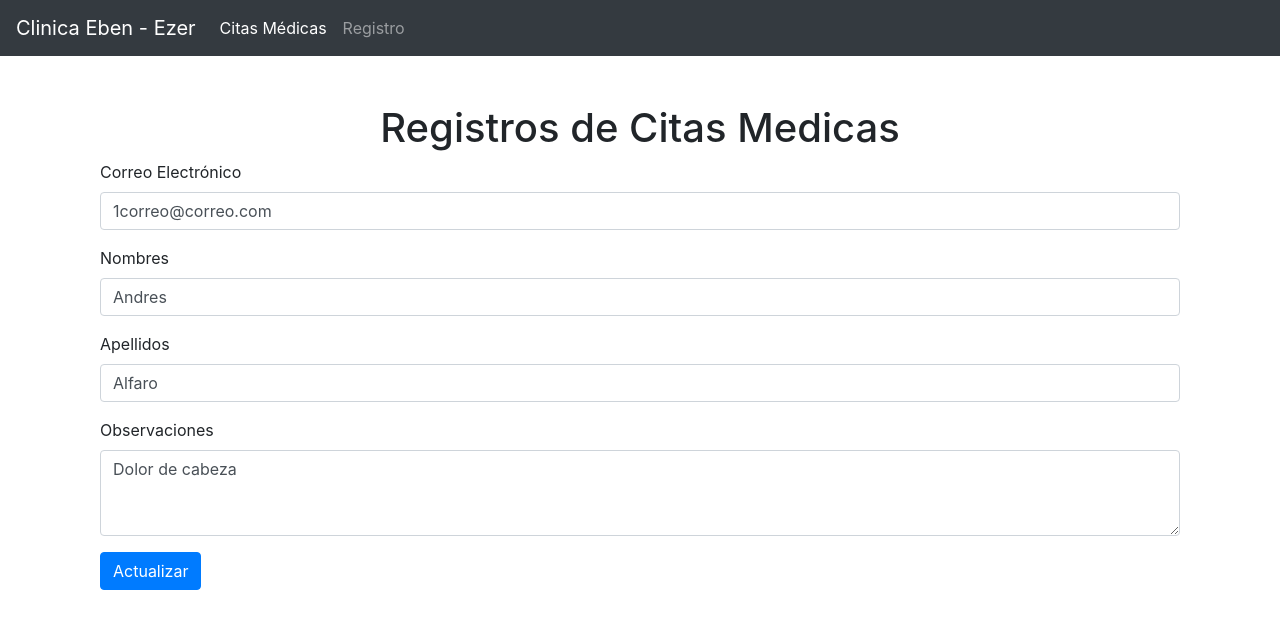
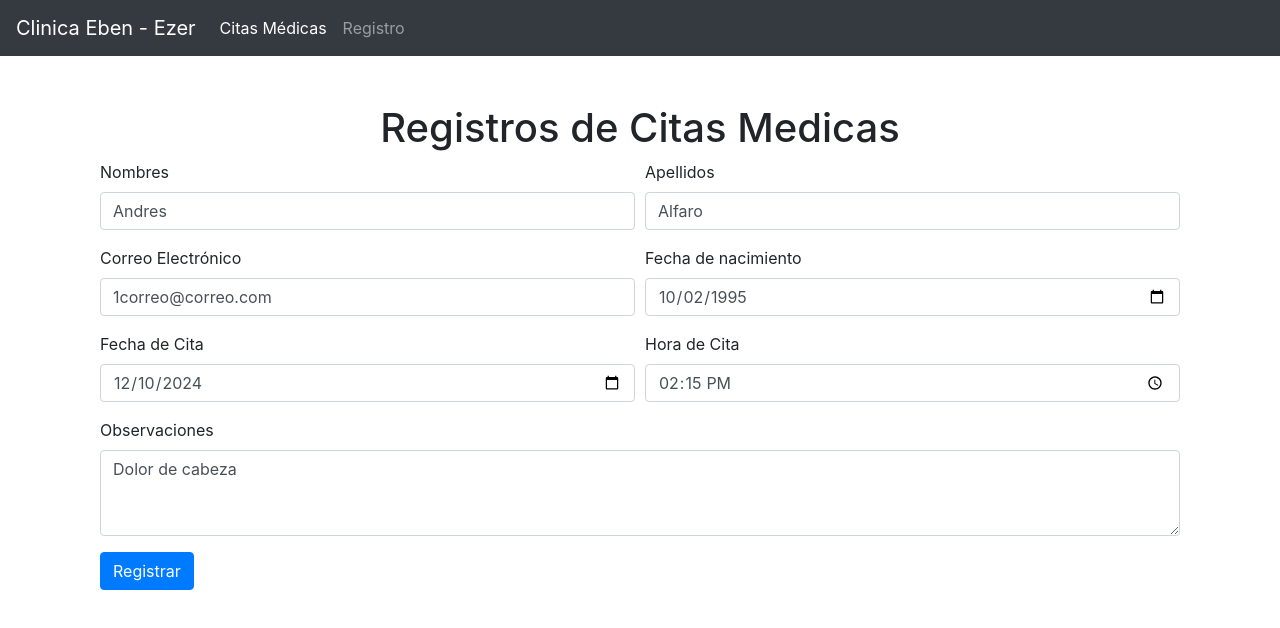
Before and after one commit to Andresalfaro7/medical-appointments, an Angular app: page /actualiza/0 in a window 1280 px wide. Shown: the top 628 px of the page. Built offline with nearby package versions, Linux system fonts and the light colour scheme.

Commit message:
Add appointment

```diff
--- a/src/app/components/register-appointment/register-appointment.component.ts
+++ b/src/app/components/register-appointment/register-appointment.component.ts
@@ -20,8 +20,8 @@ export class RegisterAppointmentComponent {
   inputNames: string = "";
   inputLastnames: string = "";
   inputObservations: string = "";
-  inputBirthDate: Date;
-  inputAppointmentDate: Date;
+  inputBirthDate: Date|null;
+  inputAppointmentDate: Date|null;
   inputAppointmentTime: string = "";
   index: number = 0;
   show: string = "";
@@ -37,7 +37,6 @@ export class RegisterAppointmentComponent {
   }
 
   saveAppoinment(){
-
     let appointment = new RegisterAppoinments(this.inputEmail, this.inputNames, this.inputLastnames, this.inputObservations, this.inputBirthDate, this.inputAppointmentDate, this.inputAppointmentTime);
     let validate = this.validateDataServices.validateForms(appointment);
     console.log(validate);
@@ -47,6 +46,13 @@ export class RegisterAppointmentComponent {
     }
     this.appointmentsServices.addRegisterappointment(appointment);
     alert('Cita registrada a nombre de: '+this.inputNames);
+    this.inputEmail= "";
+    this.inputNames= "";
+    this.inputLastnames= "";
+    this.inputObservations= "";
+    this.inputBirthDate = null;
+    this.inputAppointmentDate = null;
+    this.inputAppointmentTime = "";
     this.backToHome();
   }
 
--- a/src/app/interfaces/register-appointments.model.ts
+++ b/src/app/interfaces/register-appointments.model.ts
@@ -3,11 +3,11 @@ export class RegisterAppoinments {
     names:string = "";
     lastnames:string = "";
     observations: string = "";
-    birthDate: Date;
-    appointmentDate: Date;
+    birthDate: Date | null | string;
+    appointmentDate: Date | null | string;
     appointmentTime: string = "";
 
-    constructor(email:string, names:string,  lastnames:string, observations:string = "Sin observaciones", birthDate:Date, appointmentDate:Date, appointmentTime:string){
+    constructor(email:string, names:string,  lastnames:string, observations:string = "Sin observaciones", birthDate:Date|null|string, appointmentDate:Date|null|string, appointmentTime:string){
         this.email = email;
         this.names = names;
         this.lastnames = lastnames;
--- a/src/app/pages/home/home.component.html
+++ b/src/app/pages/home/home.component.html
@@ -5,12 +5,12 @@
         <div class="card relative" style="width: 18rem;">
             <span class="position-absolute rounded-circle px-2 bg-secondary text-white">{{i+1}}</span>
             <div class="d-flex justify-content-between p-4">
-                <span>{{formatDate(appointment.appointmentDate)}}</span>
+                <span>{{appointment.appointmentDate && formatDate(appointment.appointmentDate)}}</span>
                 <!-- <span>{{appointment.appointmentDate}}</span> -->
                 <span>{{appointment.appointmentTime}}</span>
             </div>
             <h2 class="text-center">{{appointment.names}} {{appointment.lastnames}}</h2>
-            <small class="text-center text-secondary font-italic">Edad: {{calculateAge(appointment.birthDate)}} años</small>
+            <small class="text-center text-secondary font-italic">Edad: {{appointment.birthDate && calculateAge(appointment.birthDate)}} años</small>
             <div class="card-body">
                 <h5 class="card-title">{{appointment.email}}</h5>
                 <h6>Observaciones:</h6>
--- a/src/app/pages/home/home.component.ts
+++ b/src/app/pages/home/home.component.ts
@@ -28,7 +28,7 @@ export class HomeComponent {
     this.appointmentsServices.deleteAppointmnet(index);
   }
 
-  calculateAge(birthDate: Date): number {
+  calculateAge(birthDate: Date|string): number {
     const today = new Date();
     const birthDatePerson = new Date(birthDate);
     let age = today.getFullYear() - birthDatePerson.getFullYear();
@@ -40,7 +40,7 @@ export class HomeComponent {
     return age;
   }
 
-  formatDate(date: Date): string {
+  formatDate(date: Date | string): string {
     console.log(date);
     let dateAppointment = new Date(date);
     const day = dateAppointment.getDate().toString().padStart(2, '0');
--- a/src/app/pages/update-appointment/update-appointment.component.html
+++ b/src/app/pages/update-appointment/update-appointment.component.html
@@ -1,25 +1,46 @@
 <section class="container">
-    <form class="container py-5" (ngSubmit)="updateAppoinment()">
+    <form class="container py-5" (ngSubmit)="updateAppointment()">
         <h1 class="text-center">Registros de Citas Medicas</h1>
-        <div class="form-group">
-            <label for="inputEmail">Correo Electrónico</label>
-            <input type="email" class="form-control" id="inputEmail" name="inputEmail" [(ngModel)]="inputEmail"
-                aria-describedby="emailHelp">
+        <div class="form-row">
+            <div class="form-group col-md-6">
+                <label for="inputNames">Nombres</label>
+                <input type="text" class="form-control" id="inputNames" name="inputNames"
+                [(ngModel)]="inputNames" aria-describedby="emailHelp">
+            </div>
+            <div class="form-group col-md-6">
+                <label for="inputLastnames">Apellidos</label>
+                <input type="text" class="form-control" id="inputLastnames" name="inputLastnames"
+                [(ngModel)]="inputLastnames" aria-describedby="emailHelp">
+            </div>
         </div>
-        <div class="form-group">
-            <label for="inputNames">Nombres</label>
-            <input type="text" class="form-control" id="inputNames" name="inputNames" [(ngModel)]="inputNames"
-                aria-describedby="emailHelp">
+        <div class="form-row">
+            <div class="form-group col-md-6">
+                <label for="inputEmail">Correo Electrónico</label>
+                <input type="email" class="form-control" id="inputEmail" name="inputEmail"
+                [(ngModel)]="inputEmail" aria-describedby="emailHelp">
+            </div>
+            <div class="form-group col-md-6">
+                <label for="inputBirthDate">Fecha de nacimiento</label>
+                <input type="date" class="form-control" id="inputBirthDate" name="inputBirthDate"
+                [(ngModel)]="inputBirthDate" aria-describedby="emailHelp">
+            </div>
         </div>
-        <div class="form-group">
-            <label for="inputLastnames">Apellidos</label>
-            <input type="text" class="form-control" id="inputLastnames" name="inputLastnames"
-                [(ngModel)]="inputLastnames" aria-describedby="emailHelp">
+        <div class="form-row">
+            <div class="form-group col-md-6">
+                <label for="inputAppointmentDate">Fecha de Cita</label>
+                <input type="date" class="form-control" id="inputAppointmentDate" name="inputAppointmentDate"
+                [(ngModel)]="inputAppointmentDate" aria-describedby="emailHelp">
+            </div>
+            <div class="form-group col-md-6">
+                <label for="inputAppointmentTime">Hora de Cita</label>
+                <input type="time" class="form-control" id="inputAppointmentTime" name="inputAppointmentTime"
+                [(ngModel)]="inputAppointmentTime" aria-describedby="emailHelp">
+            </div>
         </div>
         <div class="form-group">
             <label for="observations">Observaciones</label>
             <textarea class="form-control" id="observations" name="observations" [(ngModel)]="inputObservations" rows="3"></textarea>
         </div>
-        <button type="submit" class="btn btn-primary" (click)="updateAppoinment()">Actualizar</button>
+        <button type="submit" class="btn btn-primary">Registrar</button>
     </form>
 </section>
--- a/src/app/pages/update-appointment/update-appointment.component.ts
+++ b/src/app/pages/update-appointment/update-appointment.component.ts
@@ -18,26 +18,45 @@ export class UpdateAppointmentComponent {
   inputNames: string = "";
   inputLastnames: string = "";
   inputObservations: string = "";
-  inputBirthDate: Date;
-  inputAppointmentDate: Date;
+  inputBirthDate: Date|null|string;
+  inputAppointmentDate: Date|null|string;
   inputAppointmentTime: string = "";
   index: number = 0;
 
   ngOnInit(): void {
     this.index = this.route.snapshot.params['id'];
     let appointment: RegisterAppoinments = this.appointmentsServices.findAppointment(this.index);
+    console.log(appointment)
     this.inputEmail = appointment.email;
     this.inputNames = appointment.names;
     this.inputLastnames = appointment.lastnames;
     this.inputObservations = appointment.observations;
-    this.inputAppointmentDate = appointment.appointmentDate;
+    this.inputBirthDate = this.convertirFecha(appointment.birthDate);
+    this.inputAppointmentDate = this.convertirFecha(appointment.appointmentDate);
     this.inputAppointmentTime = appointment.appointmentTime;
   }
 
-  updateAppoinment(){
+  updateAppointment(){
     let appointment = new RegisterAppoinments(this.inputEmail, this.inputNames, this.inputLastnames, this.inputObservations, this.inputBirthDate, this.inputAppointmentDate, this.inputAppointmentTime);
     this.appointmentsServices.updateaAppointment(this.index, appointment);
     this.backToHome();
+  }
+
+  convertirFecha(date: Date|string|null): string {
+    if(date instanceof Date){
+      const año = date.getFullYear();
+      const mes = (date.getMonth() + 1).toString().padStart(2, '0');
+      const dia = date.getDate().toString().padStart(2, '0');
+      return `${año}-${mes}-${dia}`;
+    }
+    if(typeof date == "string"){
+      let dt = new Date(date);
+      const año = dt.getFullYear();
+      const mes = (dt.getMonth() + 1).toString().padStart(2, '0');
+      const dia = dt.getDate().toString().padStart(2, '0');
+      return `${año}-${mes}-${dia}`;
+    }
+    return 'No fecha';
   }
 
   backToHome() {
```
Also changed, not shown: src/app/services/appointments.service.ts (+7 -7 lines).
